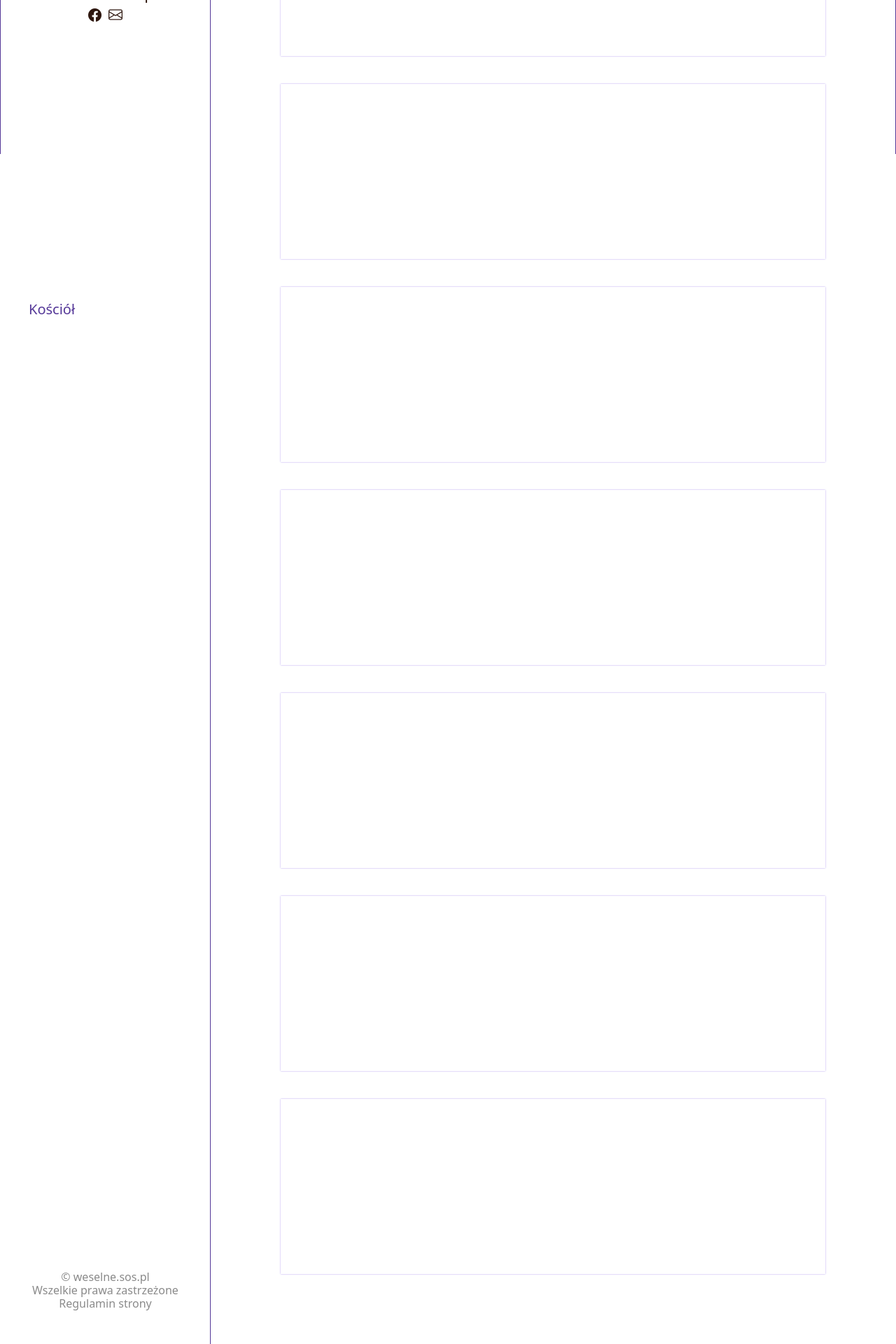
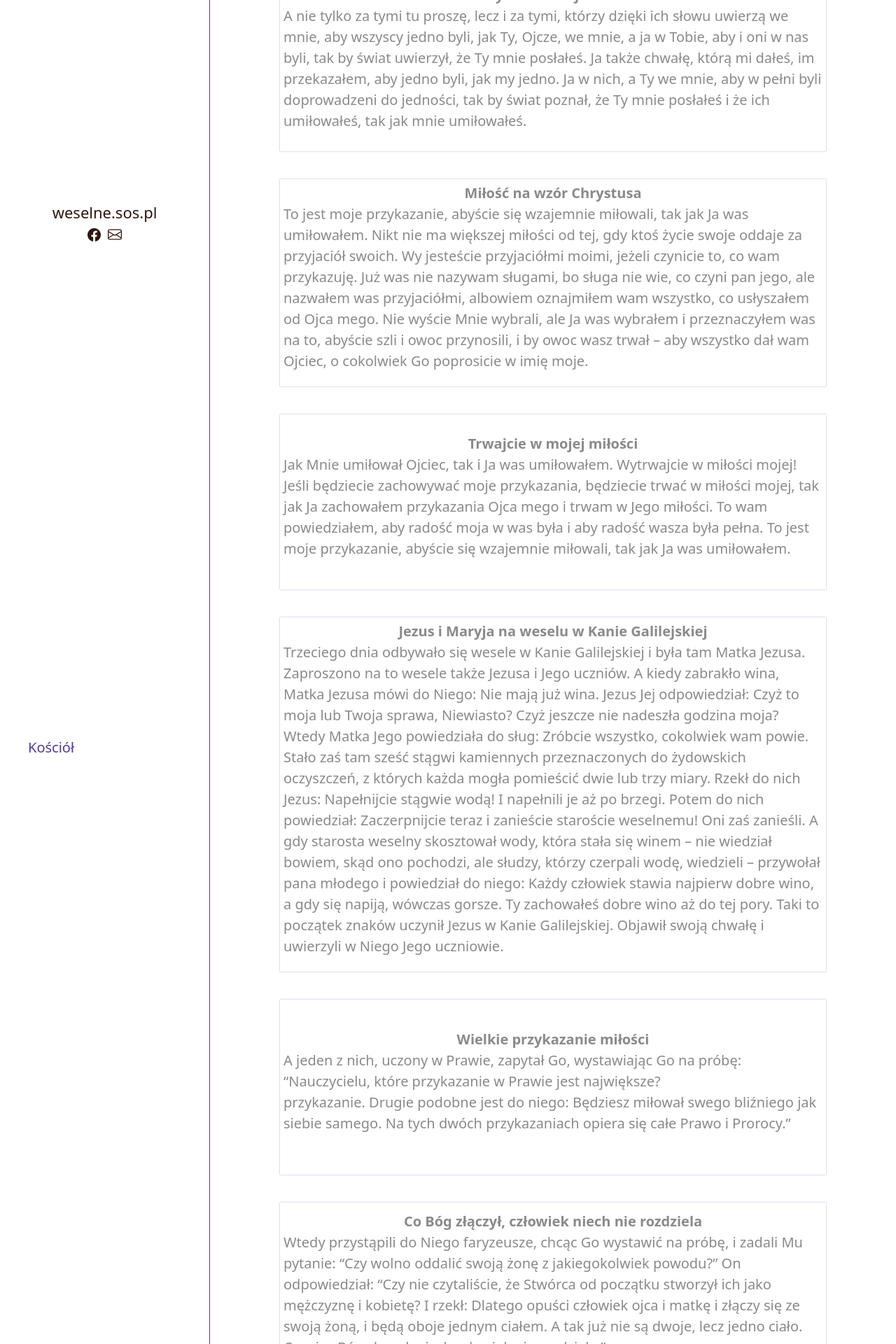
Before and after one commit to KolodziejczykTomasz/weselnesos, a Vue app: page /church/gospels in a window 1280 px wide. Shown: the part 580-2500 px from the top of the page at 70% size. Built offline with nearby package versions, Linux system fonts and the light colour scheme.

Commit message:
Added new contents.

```diff
--- a/src/assets/base.css
+++ b/src/assets/base.css
@@ -17,5 +17,4 @@ body {
   font-size: 15px;
   text-rendering: optimizeLegibility;
   -webkit-font-smoothing: antialiased;
-
 }
--- a/src/assets/main.css
+++ b/src/assets/main.css
@@ -8,6 +8,4 @@
     display: flex;
     flex-direction: row;
     -moz-osx-font-smoothing: grayscale;
-  border-left: 1px solid #553898;
-  border-right: 1px solid #553898;
 }
--- a/src/data/gospels.js
+++ b/src/data/gospels.js
@@ -1,52 +1,71 @@
  const gospels =[
 {
     id:1,
-    title: "",
-    slug: "",
-    content: ""
+    title: "J 17, 20-26",
+    slug: "Aby stanowili jedno I",
+    content: "Nie tylko za nimi proszę, ale i za tymi, którzy dzięki ich słowu będą wierzyć we Mnie; aby wszyscy stanowili jedno, jak Ty, Ojcze, we Mnie, a Ja w Tobie, aby i oni stanowili w Nas jedno, aby świat uwierzył, żeś Ty Mnie posłał. I także chwałę, którą Mi dałeś, przekazałem im, aby stanowili jedno, tak jak My jedno stanowimy. Ja w nich, a Ty we Mnie! Oby się tak zespolili w jedno, aby świat poznał, żeś Ty Mnie posłał i żeś Ty ich umiłował tak, jak Mnie umiłowałeś. Ojcze, chcę, aby także ci, których Mi dałeś, byli ze Mną tam, gdzie Ja jestem, aby widzieli chwałę moją, którą Mi dałeś, bo umiłowałeś Mnie przed założeniem świata. Ojcze sprawiedliwy! Świat Ciebie nie poznał, lecz Ja Ciebie poznałem i oni poznali, żeś Ty Mnie posłał. Objawiłem im Twoje imię i nadal będę objawiał, aby miłość, którą Ty Mnie umiłowałeś, w nich była i Ja w nich."
 },
 {
     id:2,
-    title: "",
-    slug: "",
-    content: ""
+    title: "J 17, 20-23",
+    slug: "Aby stanowili jedno II",
+    content: "A nie tylko za tymi tu proszę, lecz i za tymi, którzy dzięki ich słowu uwierzą we mnie,  aby wszyscy jedno byli, jak Ty, Ojcze, we mnie, a ja w Tobie, aby i oni w nas byli, tak by świat uwierzył, że Ty mnie posłałeś. Ja także chwałę, którą mi dałeś, im przekazałem, aby jedno byli, jak my jedno. Ja w nich, a Ty we mnie, aby w pełni byli doprowadzeni do jedności, tak by świat poznał, że Ty mnie posłałeś i że ich umiłowałeś, tak jak mnie umiłowałeś."
 },
 {
     id:3,
-    title: "",
-    slug: "",
-    content: ""
+    title: "J 15, 12 –16",
+    slug: "Miłość na wzór Chrystusa",
+    content: "To jest moje przykazanie, abyście się wzajemnie miłowali, tak jak Ja was umiłowałem. Nikt nie ma większej miłości od tej, gdy ktoś życie swoje oddaje za przyjaciół swoich. Wy jesteście przyjaciółmi moimi, jeżeli czynicie to, co wam przykazuję. Już was nie nazywam sługami, bo sługa nie wie, co czyni pan jego, ale nazwałem was przyjaciółmi, albowiem oznajmiłem wam wszystko, co usłyszałem od Ojca mego. Nie wyście Mnie wybrali, ale Ja was wybrałem i przeznaczyłem was na to, abyście szli i owoc przynosili, i by owoc wasz trwał – aby wszystko dał wam Ojciec, o cokolwiek Go poprosicie w imię moje."
 },
 {
     id:4,
-    title: "",
-    slug: "",
-    content: ""
+    title: "J 15, 9-12",
+    slug: "Trwajcie w mojej miłości",
+    content: "Jak Mnie umiłował Ojciec, tak i Ja was umiłowałem. Wytrwajcie w miłości mojej! Jeśli będziecie zachowywać moje przykazania, będziecie trwać w miłości mojej, tak jak Ja zachowałem przykazania Ojca mego i trwam w Jego miłości. To wam powiedziałem, aby radość moja w was była i aby radość wasza była pełna. To jest moje przykazanie, abyście się wzajemnie miłowali, tak jak Ja was umiłowałem."
 },
 {
     id:5,
-    title: "",
-    slug: "",
-    content: ""
+    title: "J 2, 1-11",
+    slug: "Jezus i Maryja na weselu w Kanie Galilejskiej",
+    content: "Trzeciego dnia odbywało się wesele w Kanie Galilejskiej i była tam Matka Jezusa. Zaproszono na to wesele także Jezusa i Jego uczniów. A kiedy zabrakło wina, Matka Jezusa mówi do Niego: Nie mają już wina. Jezus Jej odpowiedział: Czyż to moja lub Twoja sprawa, Niewiasto? Czyż jeszcze nie nadeszła godzina moja? Wtedy Matka Jego powiedziała do sług: Zróbcie wszystko, cokolwiek wam powie. Stało zaś tam sześć stągwi kamiennych przeznaczonych do żydowskich oczyszczeń, z których każda mogła pomieścić dwie lub trzy miary. Rzekł do nich Jezus: Napełnijcie stągwie wodą! I napełnili je aż po brzegi. Potem do nich powiedział: Zaczerpnijcie teraz i zanieście staroście weselnemu! Oni zaś zanieśli. A gdy starosta weselny skosztował wody, która stała się winem – nie wiedział bowiem, skąd ono pochodzi, ale słudzy, którzy czerpali wodę, wiedzieli – przywołał pana młodego i powiedział do niego: Każdy człowiek stawia najpierw dobre wino, a gdy się napiją, wówczas gorsze. Ty zachowałeś dobre wino aż do tej pory. Taki to początek znaków uczynił Jezus w Kanie Galilejskiej. Objawił swoją chwałę i uwierzyli w Niego Jego uczniowie."
 },
 {
     id:6,
-    title: "",
-    slug: "",
-    content: ""
+    title: "Mt 22, 35-40",
+    slug: "Wielkie przykazanie miłości",
+    content: "A jeden z nich, uczony w Prawie, zapytał Go, wystawiając Go na próbę: “Nauczycielu, które przykazanie w Prawie jest największe? \n przykazanie. Drugie podobne jest do niego: Będziesz miłował swego bliźniego jak siebie samego. Na tych dwóch przykazaniach opiera się całe Prawo i Prorocy.”"
 },
 {
     id:7,
-    title: "",
-    slug: "",
-    content: ""
+    title: "Mt 19, 3-6",
+    slug: "Co Bóg złączył, człowiek niech nie rozdziela",
+    content: "Wtedy przystąpili do Niego faryzeusze, chcąc Go wystawić na próbę, i zadali Mu pytanie: “Czy wolno oddalić swoją żonę z jakiegokolwiek powodu?” On odpowiedział: “Czy nie czytaliście, że Stwórca od początku stworzył ich jako mężczyznę i kobietę? I rzekł: Dlatego opuści człowiek ojca i matkę i złączy się ze swoją żoną, i będą oboje jednym ciałem. A tak już nie są dwoje, lecz jedno ciało. Co więc Bóg złączył, niech człowiek nie rozdziela.”"
 },
 {
     id:8,
-    title: "",
-    slug: "",
-    content: ""
+    title: "Mt 7, 21. 24-29",
+    slug: "Dom zbudowany na skale",
+    content: "Jezus powiedział do swoich uczniów: “Nie każdy, który Mi mówi: “Panie, Panie”, wejdzie do królestwa niebieskiego, lecz ten, kto spełnia wolę mojego Ojca, który jest w niebie. \n Każdego więc, kto tych słów moich słucha i wypełnia je, można porównać z człowiekiem roztropnym, który dom swój zbudował na skale. Spadł deszcz, wezbrały potoki, zerwały się wichry i uderzyły w ten dom. On jednak nie runął, bo na skale był utwierdzony. \n Każdego zaś, kto tych słów moich słucha, a nie wypełnia ich, można porównać z człowiekiem nierozsądnym, który dom swój zbudował na piasku. Spadł deszcz, wezbrały potoki, zerwały się wichry i rzuciły się na ten dom. I runął, a upadek jego był wielki”. \n Gdy Jezus dokończył tych mów, tłumy zdumiewały się Jego nauką. Uczył ich bowiem jak ten, który ma władzę, a nie jak ich uczeni w Piśmie. \n Oto słowo Pańskie."
+},
+{
+    id:9,
+    title: "Mt 7, 21. 24-25",
+    slug: "Dom zbudowany na skale II",
+    content: "Otóż każdy, kto słucha tych moich słów i wykonuje je, podobny się stanie do człowieka mądrego, który swój dom zbudował na skale. Spadła ulewa, i ruszyły potoki, i wichry zadęły i rzuciły się na ten dom – a nie zawalił się, bo na skale ma swoje fundamenty."
+},
+{
+    id:10,
+    title: "Mt 5, 13-16",
+    slug: "Światło świata",
+    content: "Wy jesteście solą ziemi. Lecz jeśli sól straci swój smak, czy da się ona czymkolwiek posolić? Już do niczego się nie nadaje, chyba do wyrzucenia na dwór i podeptania przez ludzi.  Wy jesteście światłem świata. Nie może się ukryć miasto leżące na górze. Ani nie zapalają lampy i nie kładą jej pod korcem, lecz na świeczniku, i świeci wszystkim w domu.  Niech tak świeci wasze światło przed ludźmi, aby widzieli wasze dobre uczynki i oddali chwałę Ojcu waszemu w niebie."
+},
+{
+    id:11,
+    title: "Mt 5, 1-12a",
+    slug: "Szczęście według nauki Chrystusa",
+    content: "Jezus, widząc tłumy, wyszedł na górę. A gdy usiadł, przystąpili do Niego Jego uczniowie. \n Wtedy otworzył swoje usta i nauczał ich tymi słowami: \n Błogosławieni ubodzy w duchu, albowiem do nich należy królestwo niebieskie. \n Błogosławieni, którzy się smucą, albowiem oni będą pocieszeni. \n Błogosławieni cisi, albowiem oni na własność posiądą ziemię. \n Błogosławieni, którzy łakną i pragną sprawiedliwości, albowiem oni będą nasyceni. \n Błogosławieni miłosierni, albowiem oni miłosierdzia dostąpią. \n Błogosławieni czystego serca, albowiem oni Boga oglądać będą. \n Błogosławieni, którzy wprowadzają pokój, albowiem oni będą nazwani synami Bożymi. \n Błogosławieni, którzy cierpią prześladowanie dla sprawiedliwości, albowiem do nich należy królestwo niebieskie. \n Błogosławieni jesteście, gdy [ludzie] wam urągają i prześladują was, i gdy z mego powodu mówią kłamliwie wszystko złe na was. \n Cieszcie się i radujcie, albowiem wasza nagroda wielka jest w niebie. Tak bowiem prześladowali proroków, którzy byli przed wami."
 }
+
 
 ]
 
--- a/src/router/index.ts
+++ b/src/router/index.ts
@@ -12,7 +12,8 @@ const router = createRouter({
     { path: '/church/secondReading', name: 'ChurchSecondReadingView', component: () => import('@/views/ChurchSecondReadingView.vue'),},
     { path: '/church/psalms', name: 'ChurchPsalmsView', component: () => import('@/views/ChurchPsalmsView.vue'),},
     { path: '/church/gospels', name: 'ChurchGospelsView', component: () => import('@/views/ChurchGospelsView.vue'),},
-    { path: '/psalmy', name: 'PsalmsView', component: () => import('@/views/PsalmsView.vue'),}
+    { path: '/church/psalms', name: 'PsalmsView', component: () => import('@/views/PsalmsView.vue'),},
+    { path: '/church/music', name: 'ChurchMusicView', component: () => import('@/views/ChurchMusicView.vue'),}
   ]
 })
 
--- a/src/views/ChurchFirstReadingView.vue
+++ b/src/views/ChurchFirstReadingView.vue
@@ -42,6 +42,9 @@ const items: object | any = firstReading
     padding: 5px 5px;
 }
 
+.church-item p {
+    width: 100%;
+}
 .church-item:hover {
     box-shadow: 0 0 4px #553898;
     color:#2e170f;
--- a/src/views/ChurchGospelsView.vue
+++ b/src/views/ChurchGospelsView.vue
@@ -46,4 +46,8 @@ const items: object | any = gospels
     box-shadow: 0 0 4px #553898;
     color:#2e170f;
 }
+
+.church-item p {
+    width: 100%;
+}
 </style>
--- a/src/views/ChurchMusicView.vue
+++ b/src/views/ChurchMusicView.vue
@@ -1,10 +1,29 @@
 
 <template>
     <div class="church-section">
-        <div class="church-item">Muzyka</div>
-        <div class="church-item">I Czytanie</div>
-        <div class="church-item">II Czytanie</div>
-        <div class="church-item">Psalm</div>
+        <div class="church-item">
+            <h2>Muzyka</h2>
+            <div>
+
+<ul>
+    <li>Franz Schubert - Ave Maria</li>
+    <li>Wolfgang Amadeus Mozart	- Laudate Dominum</li>
+    <li>Barka</li>
+    <li>Jan Sebastian Bach - Aria na strunie G</li>
+    <li>Wolfgang Amadeus Mozart	- Ave Verum Corpus</li>
+    <li>Panis Angelicus</li>
+    <li>Drugi list do Świętego Pawła</li>
+    <li>Psalm 116</li>
+    <li>Pslam 117</li>
+    <li>Veni Creator Spiritus</li>
+    <li>Hymn o miłości</li>
+    <li>Richard Wagner - Marsz Weselny</li>
+</ul>
+<div>Zamieszczone linki do stron z utworami mają charakter wyłącznie poglądowy.
+Należy pamiętać, że wszelkie prawa do utworów należą do autorów tekstu.</div>
+            </div>
+        </div>
+
     </div>
 </template>
 <style scoped>
@@ -22,20 +41,21 @@
 
 .church-item {
     display: flex;
-    width: 250px;
-    height: 250px;
+    flex-direction: column;
+    width: 100%;
+    height: auto;
     justify-content: center;
     align-items: center;
     font-size: 20px;
     font-weight: bold;
-    box-shadow: 0 0 2px #b09aee;
     margin:10px;
     transition: .2s;
     color: #8a8a8a;
 }
 
-.church-item:hover {
-    box-shadow: 0 0 4px #553898;
-    color:#2e170f;
+
+
+.church-item p {
+    width: 100%;
 }
 </style>
--- a/src/views/ChurchPsalmsView.vue
+++ b/src/views/ChurchPsalmsView.vue
@@ -29,7 +29,7 @@ const items: object | any = psalms
     width: 100%;
     min-height: 250px;
     height: auto;
-    justify-content: center;
+    justify-content: flex-start;
     align-items: center;
     font-size: 20px;
     font-weight: bold;
@@ -46,4 +46,8 @@ const items: object | any = psalms
     box-shadow: 0 0 4px #553898;
     color:#2e170f;
 }
+
+.church-item p {
+    width: 100%;
+}
 </style>
--- a/src/views/ChurchSecondReadingView.vue
+++ b/src/views/ChurchSecondReadingView.vue
@@ -46,4 +46,8 @@ const items: object | any = secondReading
     box-shadow: 0 0 4px #553898;
     color:#2e170f;
 }
+
+.church-item p {
+    width: 100%;
+}
 </style>
--- a/src/views/ChurchView.vue
+++ b/src/views/ChurchView.vue
@@ -5,7 +5,7 @@
         <div class="church-item"><router-link to="/church/firstReading">I Czytanie</router-link></div>
         <div class="church-item"><router-link to="/church/secondReading">II Czytanie</router-link></div>
         <div class="church-item"><router-link to="/church/psalms">Psalm</router-link></div>
-        <div class="church-item"><router-link to="/">Muzyka</router-link></div>
+        <div class="church-item"><router-link to="/church/music">Muzyka</router-link></div>
     </div>
 </template>
 <style scoped>
```
Also changed, not shown: src/components/PageNavigation.vue (+4 -3 lines).
